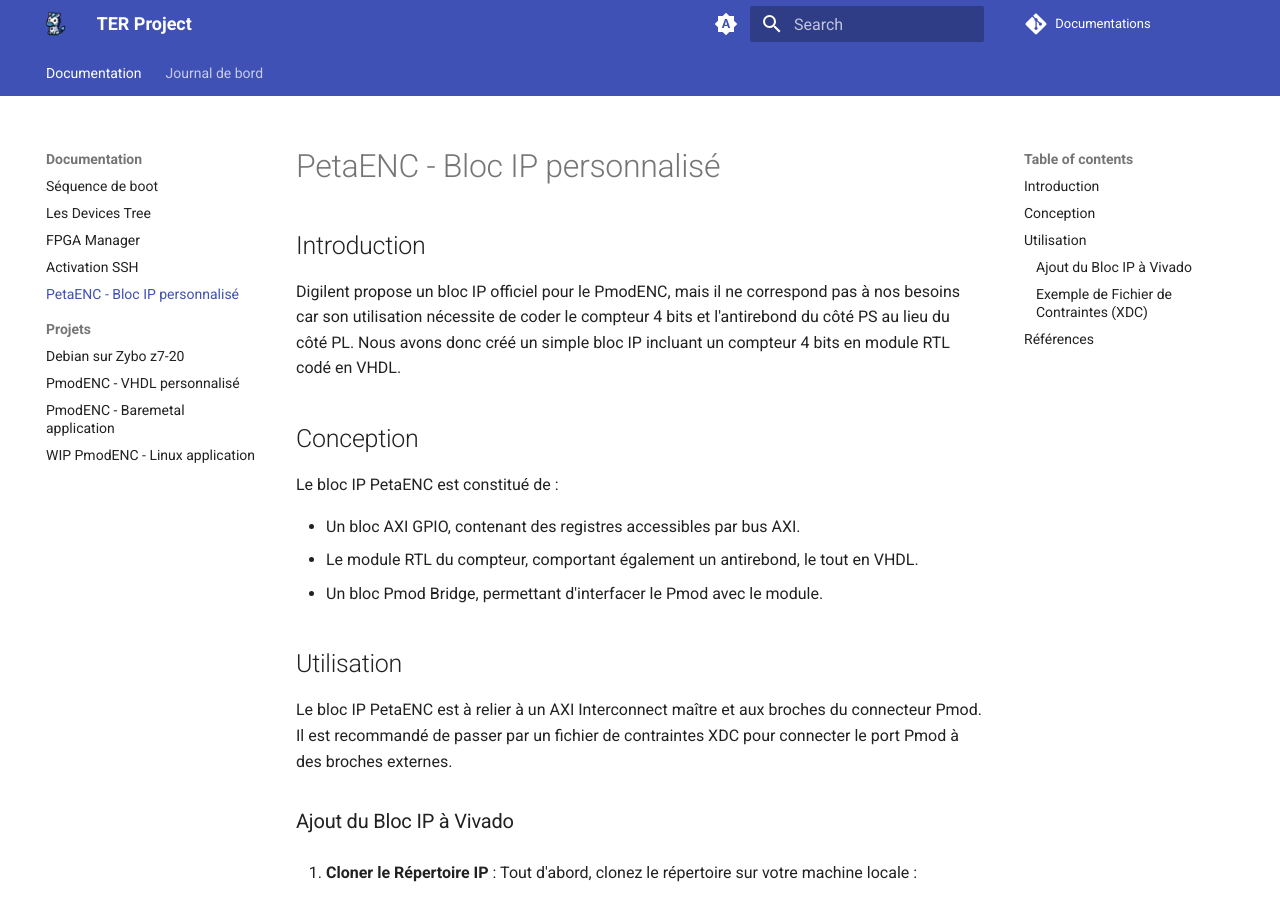
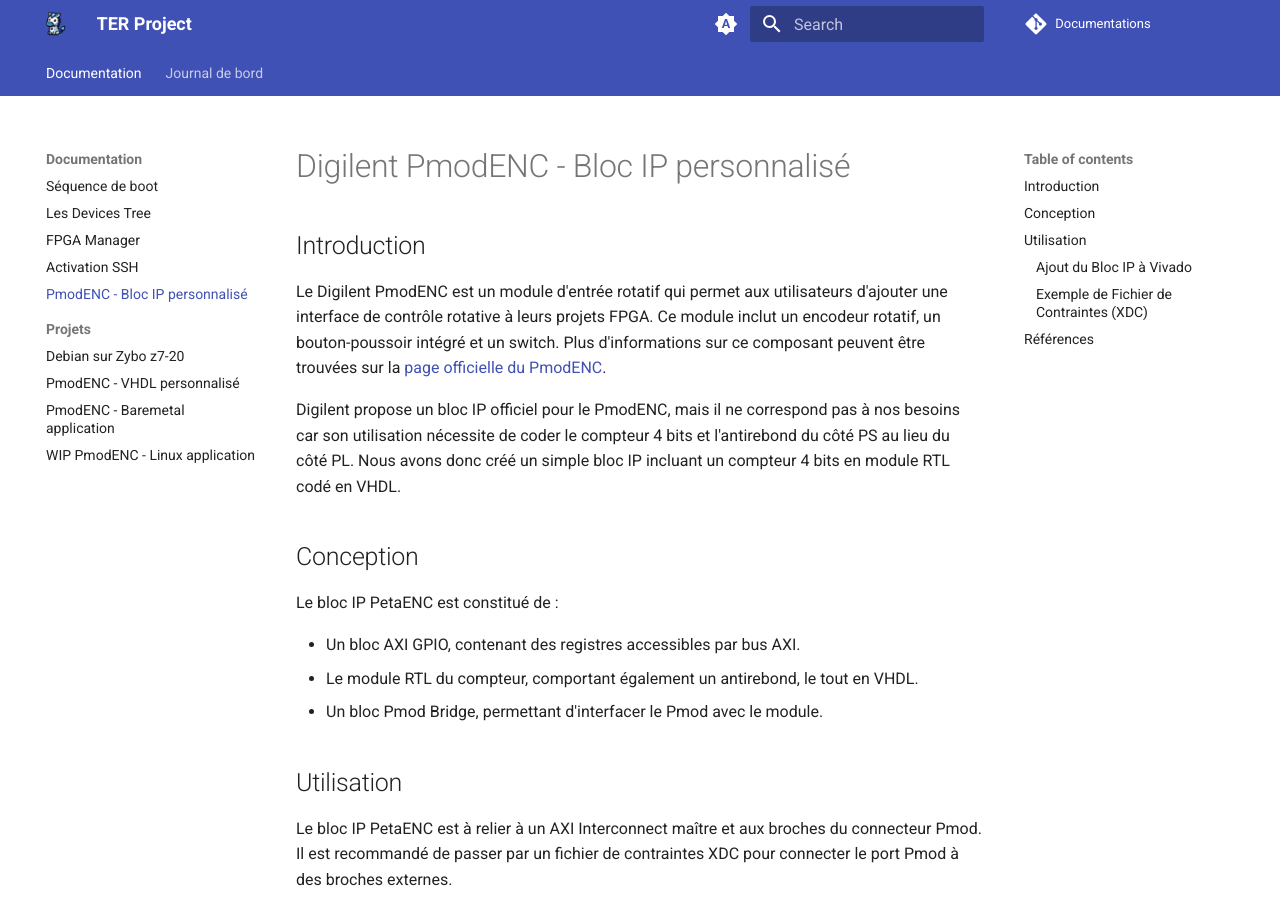
Before and after one commit to TER-Zybo/Documentations, an MkDocs documentation site: the page built from docs/docs/pmodenc_ip.md, in a window 1280 px wide and 900 px high. Built offline with MkDocs 1.6.1 and Material for MkDocs 9.7.7, drawn with Linux system fonts in a browser that asks for light colours; comment, search, counter and statistics services are not loaded.

Commit message:
docs: Update PmodENC IP documentation with correct name and link

```diff
--- a/docs/docs/pmodenc_ip.md
+++ b/docs/docs/pmodenc_ip.md
@@ -1,6 +1,8 @@
-# PetaENC - Bloc IP personnalisé
+# Digilent PmodENC - Bloc IP personnalisé
 
 ## Introduction
+
+Le Digilent PmodENC est un module d'entrée rotatif qui permet aux utilisateurs d'ajouter une interface de contrôle rotative à leurs projets FPGA. Ce module inclut un encodeur rotatif, un bouton-poussoir intégré et un switch. Plus d'informations sur ce composant peuvent être trouvées sur la [page officielle du PmodENC](https://digilent.com/reference/pmod/pmodenc/start).
 
 Digilent propose un bloc IP officiel pour le PmodENC, mais il ne correspond pas à nos besoins car son utilisation nécessite de coder le compteur 4 bits et l'antirebond du côté PS au lieu du côté PL. Nous avons donc créé un simple bloc IP incluant un compteur 4 bits en module RTL codé en VHDL.
 
--- a/mkdocs.yml
+++ b/mkdocs.yml
@@ -33,7 +33,7 @@
     - Les Devices Tree: docs/device_tree.md
     - FPGA Manager: docs/fpga_manager.md
     - Activation SSH: docs/ssh_activation.md
-    - PetaENC - Bloc IP personnalisé: docs/pmodenc_ip.md
+    - PmodENC - Bloc IP personnalisé: docs/pmodenc_ip.md
     - Projets:
       - Debian sur Zybo z7-20: docs/petalinux_zybo.md
       - PmodENC - VHDL personnalisé: docs/pmodenc_vhdl.md
```
Also changed, not shown: other parts of docs/docs/pmodenc_ip.md (+1 -0 lines).
